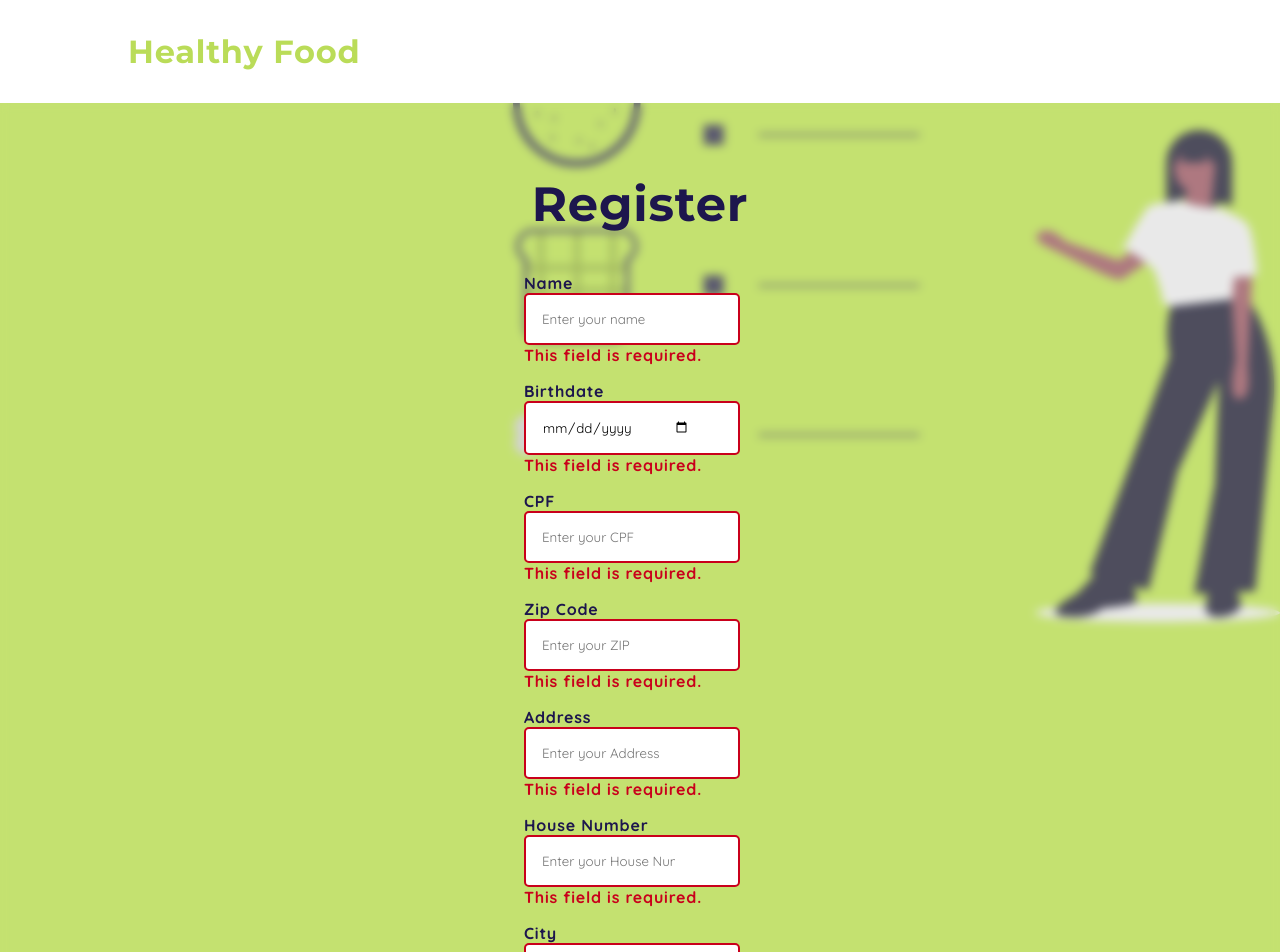
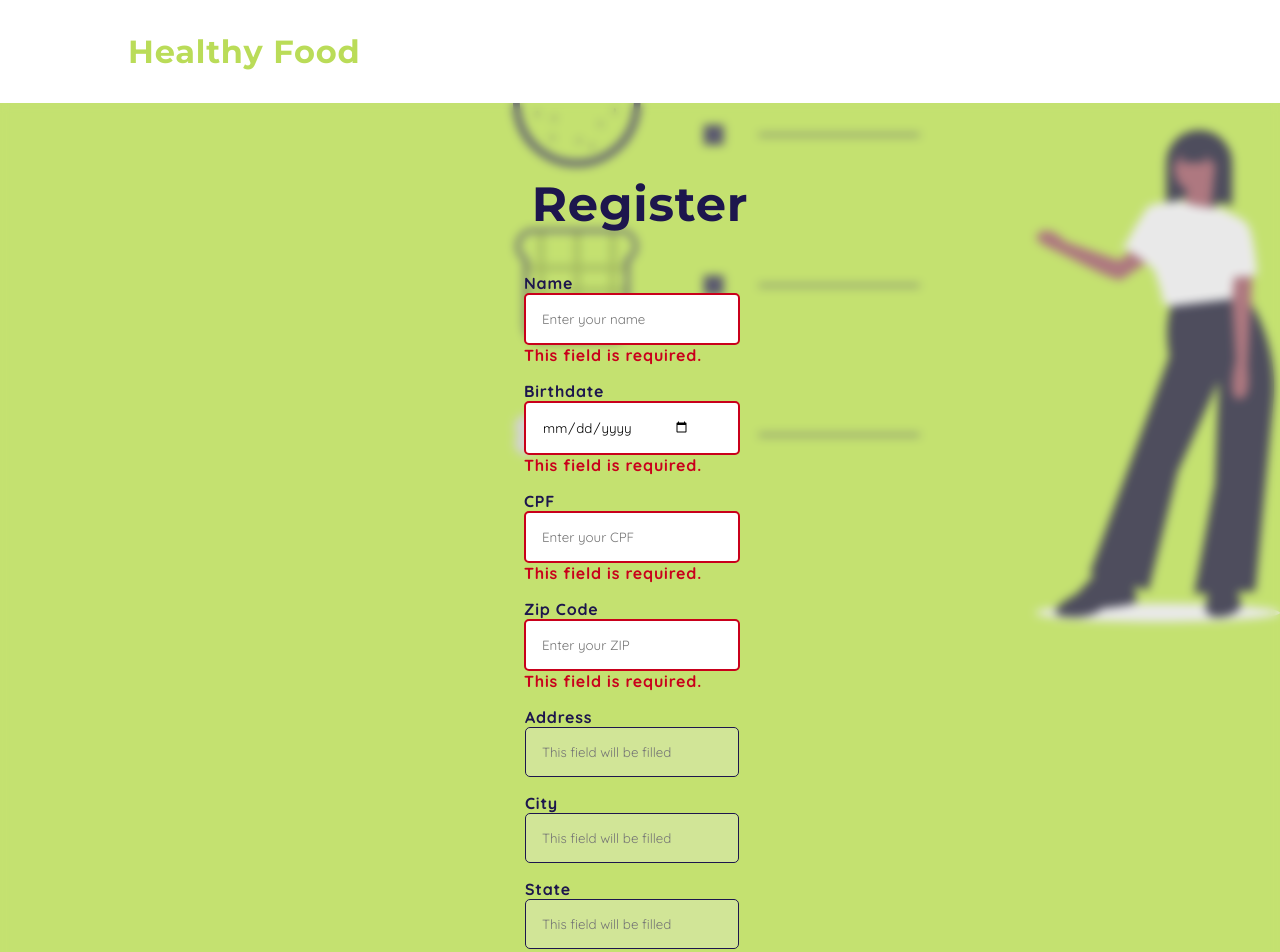
Before and after one commit to danielafarias/Healthy-Food, a Next.js app: page /register in a window 1280 px wide. Shown: the top 952 px of the page. Built offline with nearby package versions, Linux system fonts and the light colour scheme.

Commit message:
Tentativa da API

```diff
--- a/api/Api.tsx
+++ b/api/Api.tsx
@@ -3,7 +3,7 @@ import axios from "axios";
 export const getZip = async (zip: string) => {
   const response = await axios({
     method: "get",
-    url: "viacep.com.br/ws/" + zip +"/json/",
+    url: "https://viacep.com.br/ws/" + zip + "/json/",
     headers: {
       "Content-Type": "application/json",
     },
--- a/pages/register.tsx
+++ b/pages/register.tsx
@@ -14,7 +14,8 @@ export default function Register() {
   const [HouseNumber, setHouseNumber] = React.useState("");
   const [City, setCity] = React.useState("");
   const [State, setState] = React.useState("");
-  const [Terms, setTerms] = React.useState(false);
+
+  const [completeAddress, setCompleteAddress] = React.useState("");
 
   const [validated, setValidated] = React.useState(false);
 
@@ -27,6 +28,24 @@ export default function Register() {
 
     setValidated(true);
   };
+
+  const ZipCode = () => {
+    getZip(Zip).then((res: any) => setCompleteAddress(res));
+  };
+
+  // const response = completeAddress;
+
+  // console.log(response);
+
+  // response.map((data: any) => (
+  //     console.log(data)
+  // ))
+
+  Object.keys(completeAddress).forEach((key: any) => {
+    if (completeAddress.key === "logradouro") {
+        console.log("Found.");
+    }
+});
 
   return (
     <div>
@@ -141,6 +160,7 @@ export default function Register() {
                       name="zip"
                       value={Zip}
                       onChange={(e) => setZip(e.target.value)}
+                      onBlur={ZipCode}
                     />
                     <Form.Control.Feedback
                       type="invalid"
@@ -165,36 +185,11 @@ export default function Register() {
                     </Form.Label>
                     <Form.Control
                       type="text"
-                      required
-                      placeholder="Enter your Address"
+                      disabled
+                      placeholder="This field will be filled"
                       name="address"
                       value={Address}
                       onChange={(e) => setAddress(e.target.value)}
-                    />
-                    <Form.Control.Feedback
-                      type="invalid"
-                      className="error_message"
-                    >
-                      This field is required.
-                    </Form.Control.Feedback>
-                  </Form.Group>
-                </Col>
-
-                <Col>
-                  <Form.Group
-                    className={styles.form_group}
-                    controlId="formBasicHouseNumber"
-                  >
-                    <Form.Label className={styles.form_group_label}>
-                      House Number
-                    </Form.Label>
-                    <Form.Control
-                      type="number"
-                      required
-                      placeholder="Enter your House Number"
-                      name="houseNumber"
-                      value={HouseNumber}
-                      onChange={(e) => setHouseNumber(e.target.value)}
                     />
                     <Form.Control.Feedback
                       type="invalid"
@@ -217,8 +212,8 @@ export default function Register() {
                     </Form.Label>
                     <Form.Control
                       type="text"
-                      required
-                      placeholder="Enter your City"
+                      disabled
+                      placeholder="This field will be filled"
                       name="city"
                       value={City}
                       onChange={(e) => setCity(e.target.value)}
@@ -242,8 +237,8 @@ export default function Register() {
                     </Form.Label>
                     <Form.Control
                       type="text"
-                      required
-                      placeholder="Enter your State"
+                      disabled
+                      placeholder="This field will be filled"
                       name="state"
                       value={State}
                       onChange={(e) => setState(e.target.value)}
```
